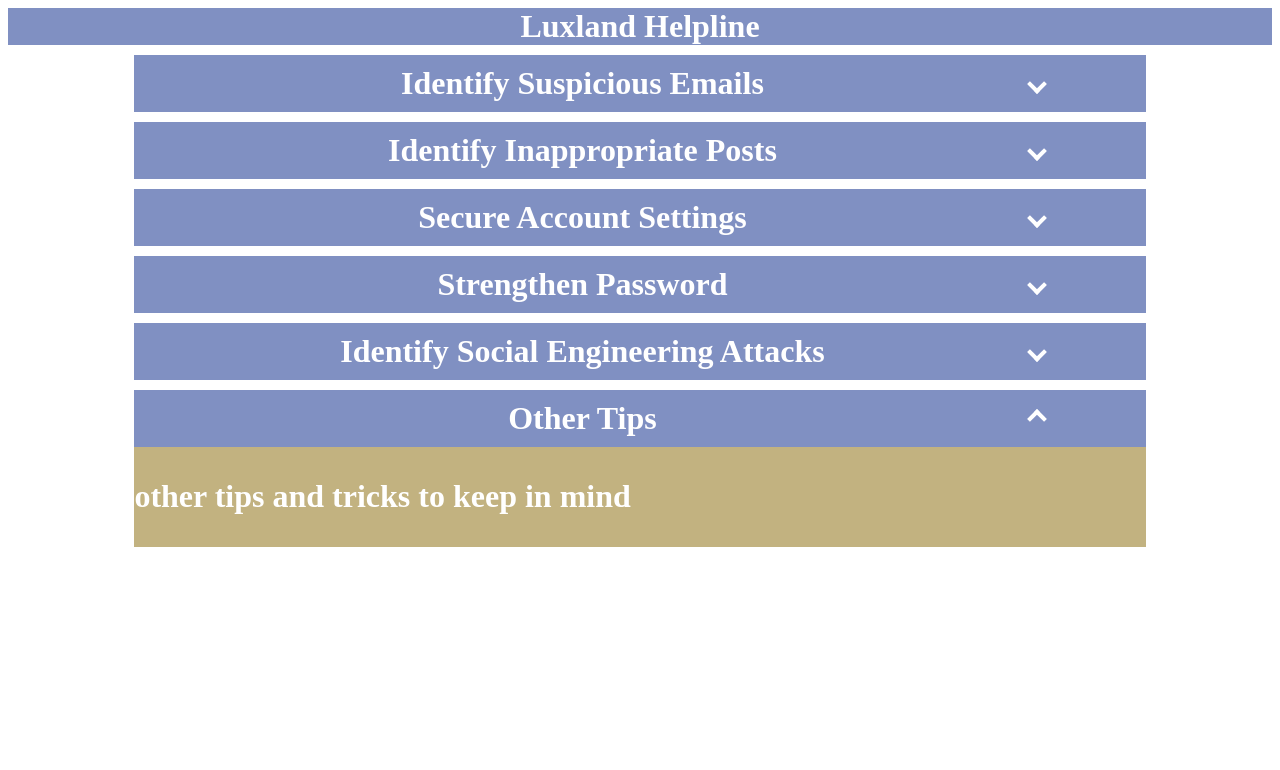
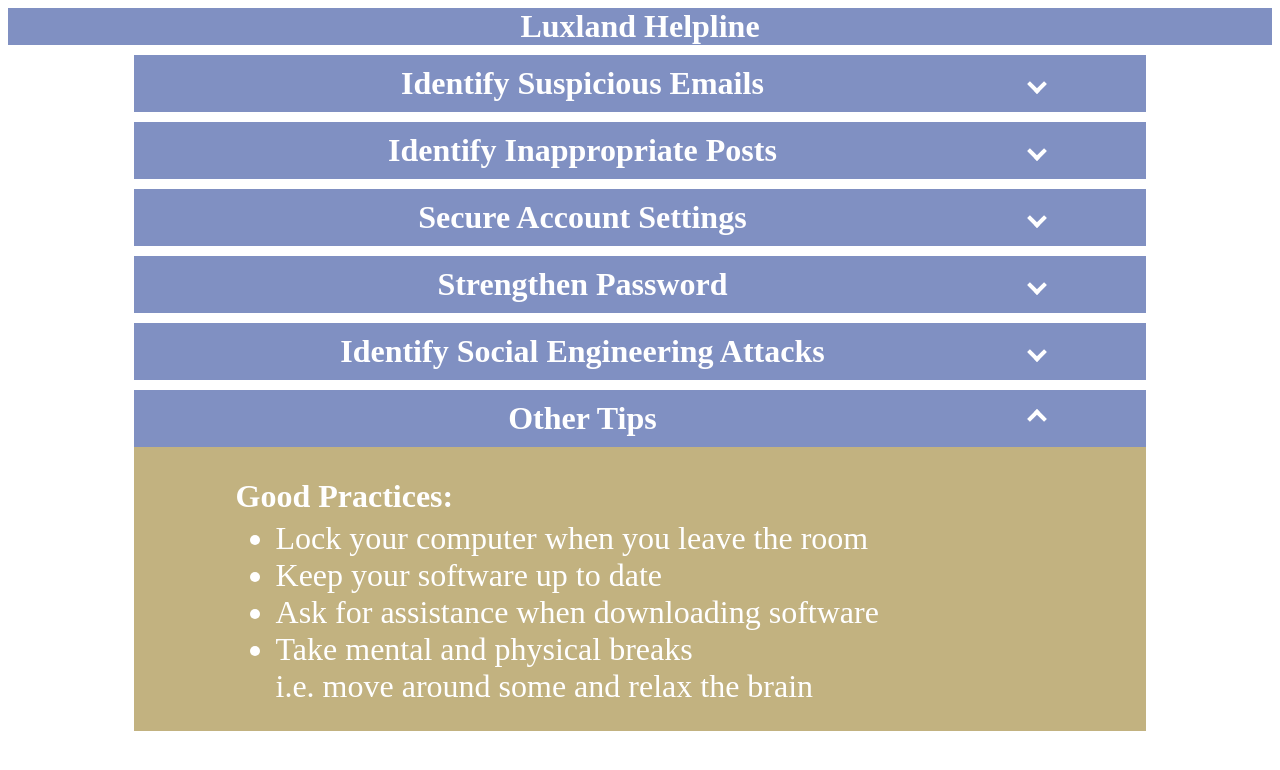
Before and after one commit to Hidden-Bug-0x1/csec-help-guide, a React (Create React App) app in the folder ui/: page / in a window 1280 px wide. Both pictures are taken after a click on the element "Other Tips". Shown: the top 770 px of the page. Built offline with nearby package versions, Linux system fonts and the light colour scheme.

Commit message:
Added content to Miscellaneous

```diff
--- a/ui/src/pages/Miscellaneous.js
+++ b/ui/src/pages/Miscellaneous.js
@@ -2,8 +2,17 @@ import React from 'react';
 
 const Miscellaneous = () => {
 	return (
-		<div className='card bg-secondary'>
-			<h1>other tips and tricks to keep in mind</h1>
+		<div className='card bg-secondary flex-col'>
+			<h1 className='tab-l mb-1'>Good Practices:</h1>
+			<ul className='tab-l mt-0'>
+				<li>Lock your computer when you leave the room</li>
+				<li>Keep your software up to date</li>
+				<li>Ask for assistance when downloading software</li>
+				<li>
+					Take mental and physical breaks
+					<br /> i.e. move around some and relax the brain
+				</li>
+			</ul>
 		</div>
 	);
 };
```
